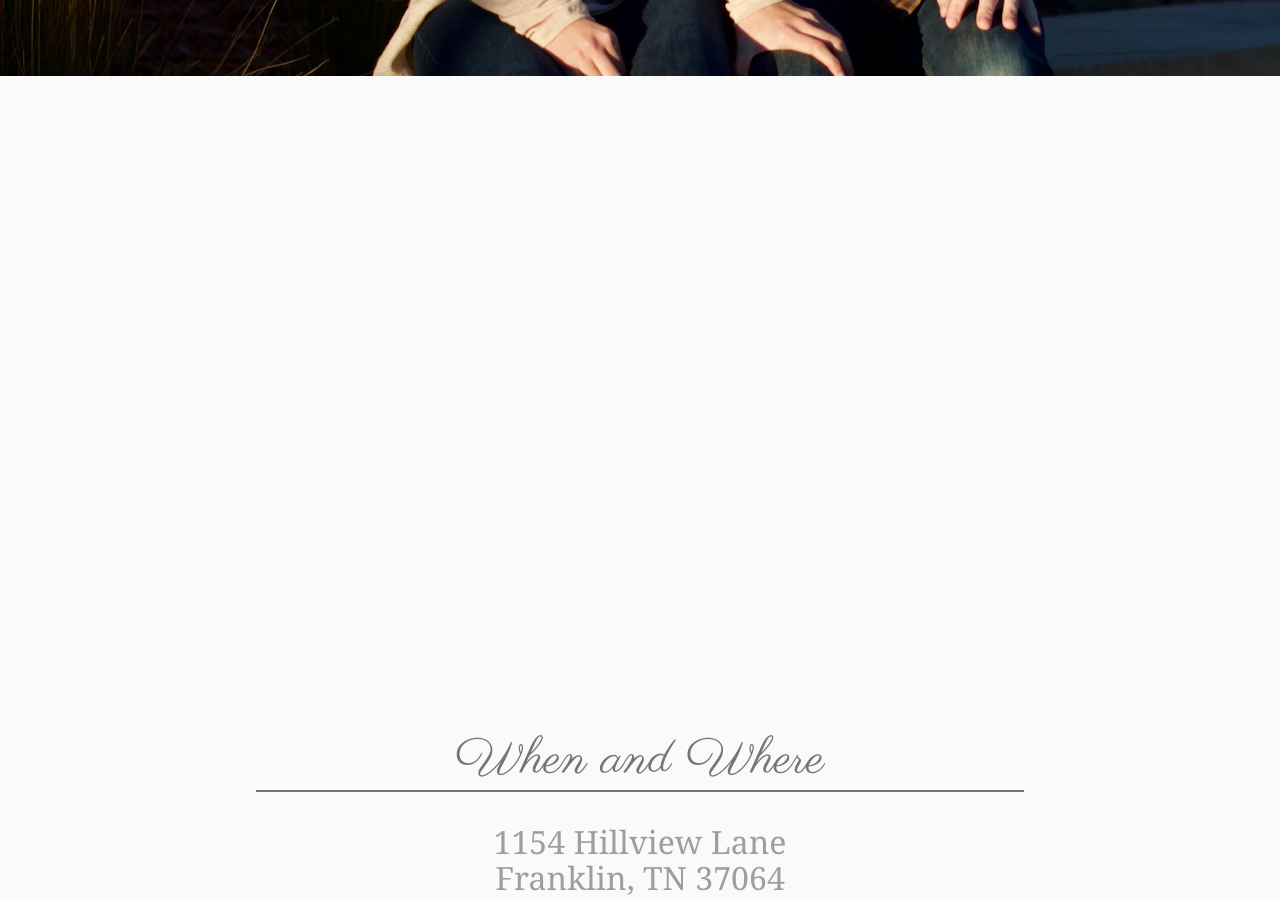
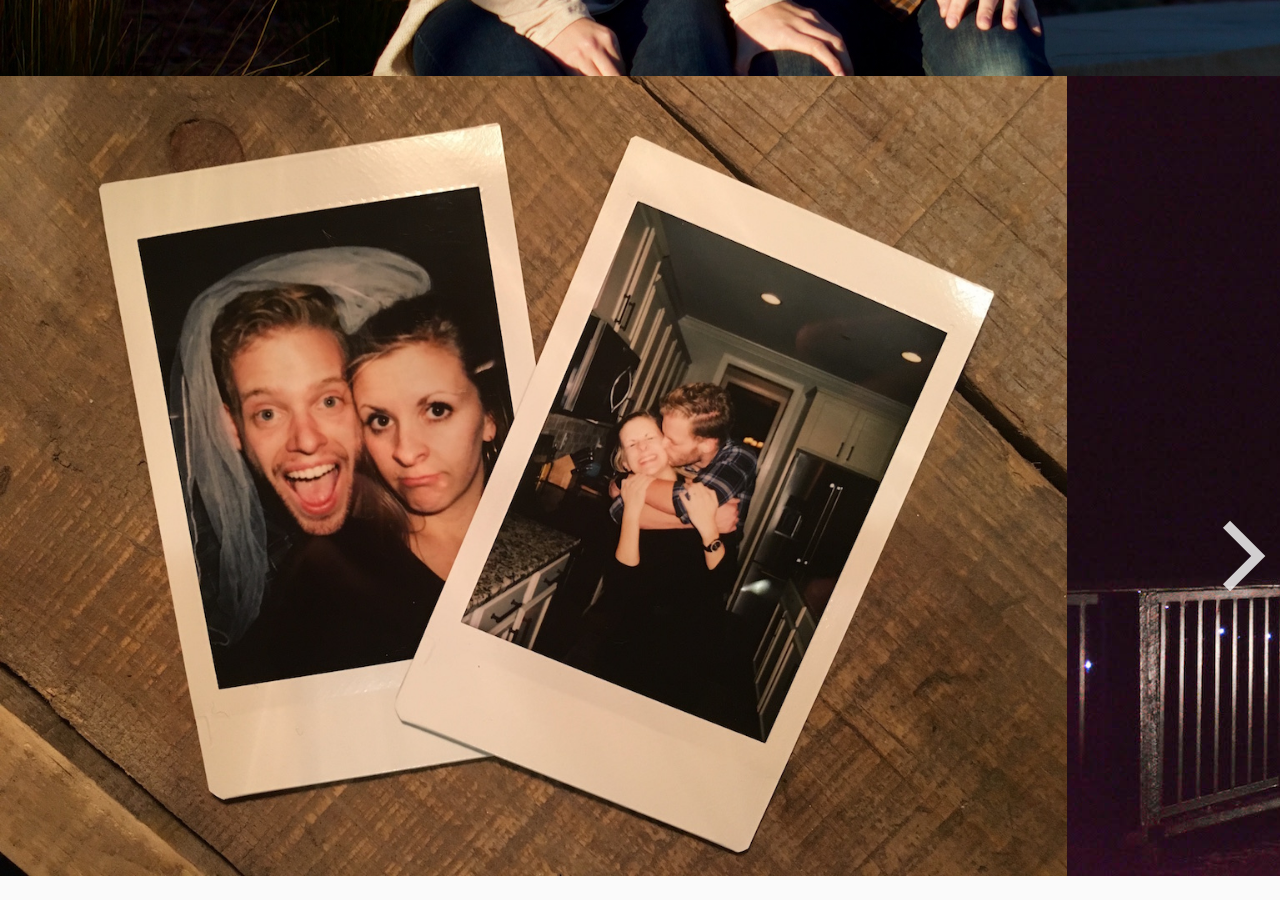
Before and after one commit to kevindurb/wedding-website, a plain HTML site: page index.html in a window 1280 px wide. Shown: the part 724-1624 px from the top of the page. Drawn offline with nearby package versions, Linux system fonts and the light colour scheme; a web font is replaced by a local one.

Commit message:
add gallery

```diff
--- a/index.css
+++ b/index.css
@@ -2,7 +2,6 @@
   0%   { opacity: 0.2; }
   100% { opacity: 0.8; }
 }
-
 
 html, body {
   box-sizing: border-box;
@@ -33,7 +32,7 @@ body * {
   background-position: 50% 30%;
 }
 
-.hero .nav-down-arrow {
+.hero .arrow {
   position: absolute;
   bottom: 100px;
   left: calc(50% - 50px);
@@ -90,6 +89,40 @@ body * {
   padding: 64px 32px;
 }
 
+.page.short {
+  height: auto;
+}
+
+.page .images {
+  margin: -16px;
+  height: 75vw;
+  width: 100vw;
+  overflow: hidden;
+  line-height: 0;
+  display: flex;
+  flex-direction: row;
+  flex-wrap: nowrap;
+  overflow-x: scroll;
+}
+
+.page .right-arrow {
+  position: absolute;
+  right: 25px;
+  top: calc(50% - 25px);
+  width: 50px;
+  height: 50px;
+  border-left: 10px solid #fff;
+  border-bottom: 10px solid #fff;
+  transform: rotate(-135deg);
+  opacity: 0.8;
+  animation: pulse-opacity 1s alternate infinite;
+}
+
+.image {
+  max-width: 100vw;
+  max-height: 100vh;
+}
+
 a {
   color: inherit;
   text-decoration: none;
--- a/index.html
+++ b/index.html
@@ -13,10 +13,16 @@
   <body>
 
     <div class="page hero full">
-      <div class="nav-down-arrow"></div>
+      <div class="arrow"></div>
     </div>
 
-    <div class="page" id="pictures">
+    <div class="page short" id="gallery">
+      <div class="images">
+        <img class="image" src="./images/poloroids.jpg" />
+        <img class="image" src="./images/engagement.jpg" />
+        <img class="image" src="./images/durbin_baloons.jpg" />
+      </div>
+      <div class="right-arrow"></div>
     </div>
 
     <div class="page" id="when-where">
@@ -42,6 +48,7 @@
     </div>
 
     <a
+      id="rsvp"
       class="rsvp"
       href="https://goo.gl/forms/5ihzaATVmB07Yma22"
     >
```
